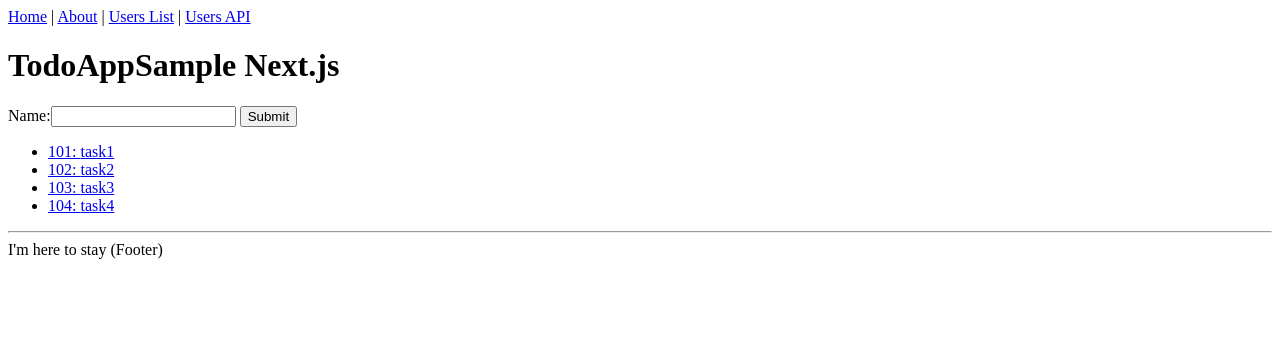
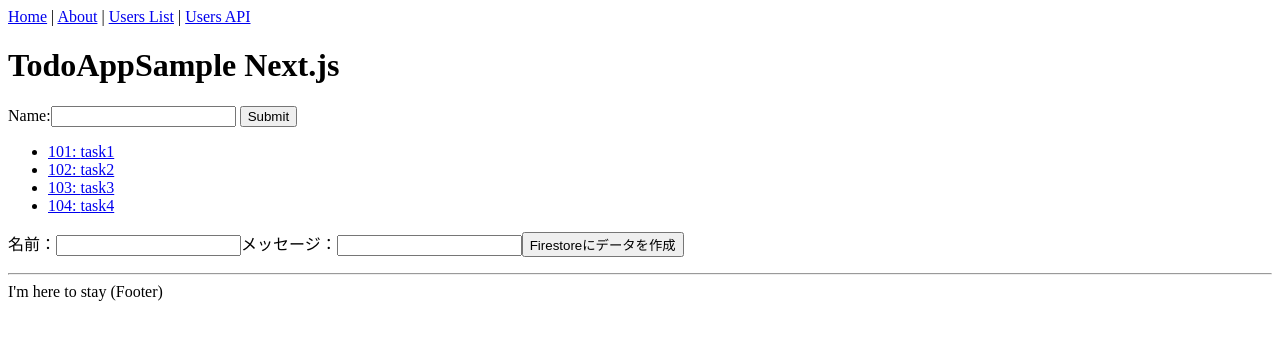
Before and after one commit to tokku5552/todoapp-nextjs-ts, a Next.js app: page / in a window 1280 px wide. Shown: the top 340 px of the page. Built offline with nearby package versions, Linux system fonts and the light colour scheme; no server answers.

Commit message:
firestoreへの書き込みするところまで完了

```diff
--- a/src/pages/index.tsx
+++ b/src/pages/index.tsx
@@ -5,12 +5,40 @@
 import TodoList from "../components/TodoList";
 import { Todo } from "../interfaces";
 import { sampleTodoData } from "../utils/sample-data";
+import { useState, useEffect } from "react";
+import firebase from "../firebase";
 
 type Props = {
   items: Todo[];
 };
 
-const IndexPage = ({ items }: Props) => (
+const IndexPage = ({ items }: Props) => {
+  const [name, setName] = useState("");
+  const [message, setMessage] = useState("");
+
+  const data = { name, message };
+
+  useEffect(() => {
+    // firebase.auth().onAuthStateChanged(async (user) => {
+    //   // 匿名ユーザーを作成する
+    //   if (!user) {
+    //     firebase.auth().signInAnonymously();
+    //   }
+    // });
+  });
+
+  // Firestore にデータを登録する関数
+  const createData = async () => {
+    if (!name || !message) {
+      alert("名前とメッセージを入力してください");
+      return;
+    }
+    const db = firebase.firestore();
+    await db.collection("profile").doc(name).set(data);
+    alert("Firestoreにデータを作成できました！");
+  };
+
+  return (
     <Layout title="Home">
       <h1>TodoAppSample Next.js</h1>
       <p>
@@ -23,8 +51,21 @@
       <p>
         <TodoList items={items} />
       </p>
+      <p>
+        <label>
+          名前：
+          <input value={name} onChange={(e) => setName(e.target.value)} />
+        </label>
+        <label>
+          メッセージ：
+          <input value={message} onChange={(e) => setMessage(e.target.value)} />
+        </label>
+
+        <button onClick={createData}>Firestoreにデータを作成</button>
+      </p>
     </Layout>
   );
+};
 
 export const getStaticProps: GetStaticProps = async () => {
   const items: Todo[] = sampleTodoData;
```
Lines whose indentation alone changed are shown as unchanged.
